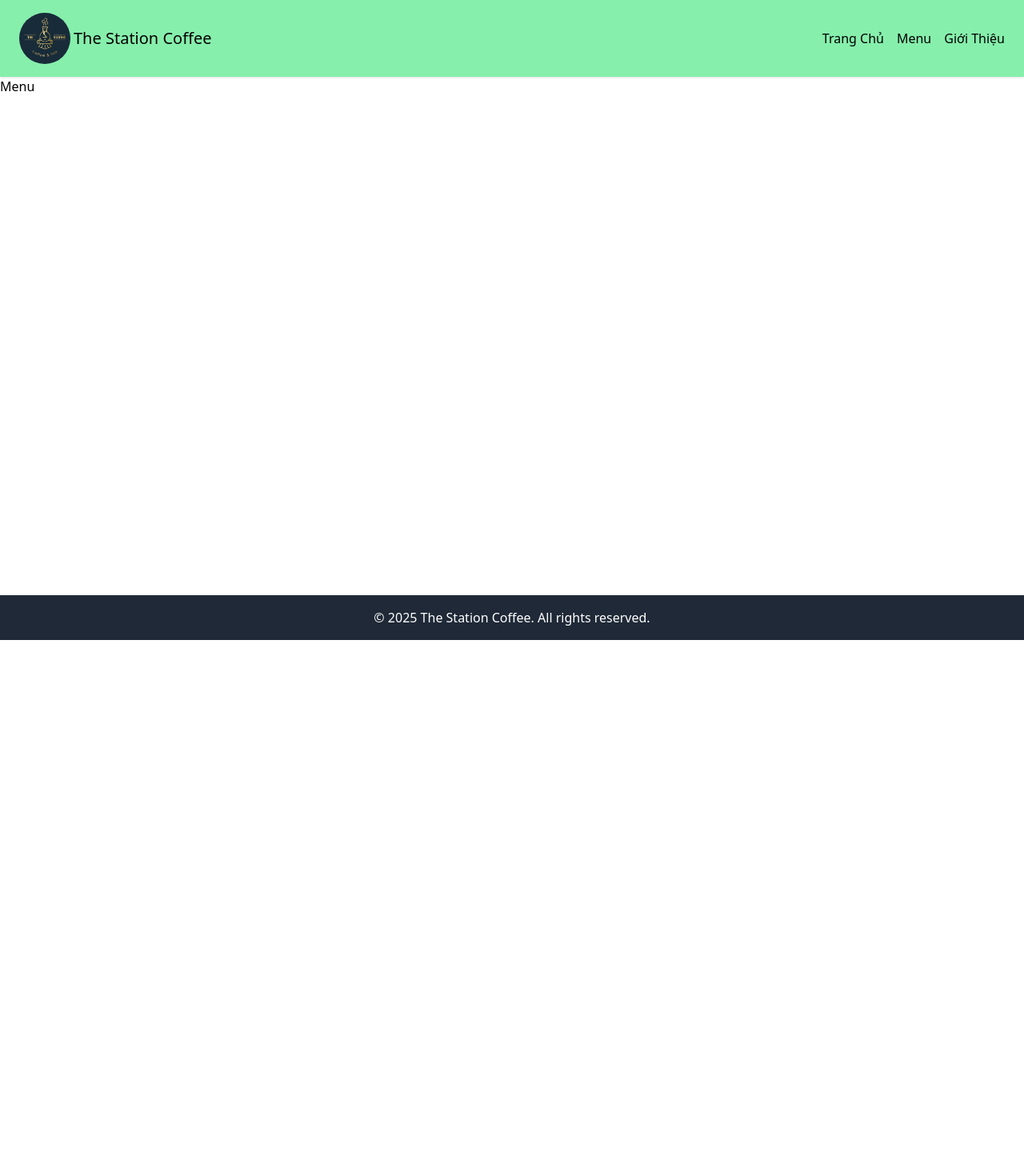
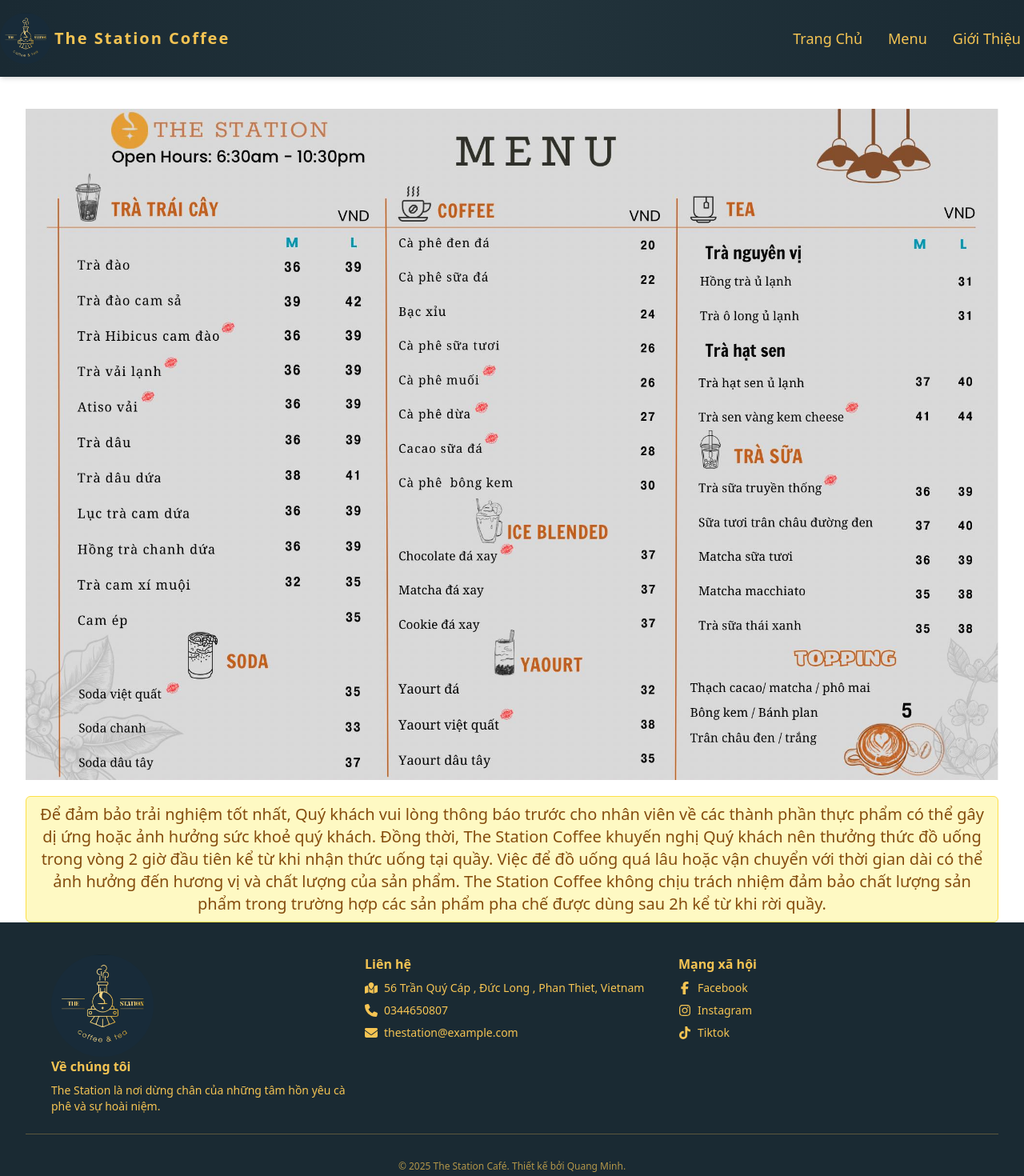
Before and after one commit to QuangMinh03042005/the-station-coffee-frontend, a React (Vite) app: page /menu in a window 1280 px wide. Shown: the top 1470 px of the page at 80% size. Before the commit the page ends 800 px from the top, so only its background shows below. Built offline with nearby package versions, Linux system fonts and the light colour scheme.

Commit message:
feat: add react-icons and add more ui.

```diff
--- a/package.json
+++ b/package.json
@@ -13,6 +13,7 @@
     "@tailwindcss/postcss": "^4.1.11",
     "react": "^19.1.0",
     "react-dom": "^19.1.0",
+    "react-icons": "^5.5.0",
     "react-router-dom": "^7.6.3"
   },
   "devDependencies": {
--- a/src/components/Footer.jsx
+++ b/src/components/Footer.jsx
@@ -1,7 +1,94 @@
+import { getImage } from "../utils/images";
+import { FaFacebookF, FaInstagram, FaTiktok, FaMapLocation, FaPhone, FaEnvelope } from 'react-icons/fa6';
+
+
+const logo = getImage("images", "logo")
+console.log(logo)
+
 function Footer() {
+  // return (
+  //   <footer className="bg-gray-800 text-white text-center p-4 mt-8">
+  //     <p>&copy;The Station Coffee 2023. All rights reserved. Website by The Station Coffee.</p>
+  //   </footer>
+  // );
   return (
-    <footer className="bg-gray-800 text-white text-center p-4 mt-8">
-      <p>&copy; {new Date().getFullYear()} The Station Coffee. All rights reserved.</p>
+    <footer className="bg-[#1a2a33] text-[#f5c453] px-8 py-10">
+      <div className="max-w-6xl mx-auto grid grid-cols-1 sm:grid-cols-3 gap-6 text-sm">
+        {/* Cột 1 - Có logo */}
+        <div>
+          <img
+            src={logo}
+            alt="The Station Logo"
+            className="w-[128px] h-[128px] rounded-full"
+          />
+          <h3 className="text-base font-semibold mb-2">Về chúng tôi</h3>
+          <p>
+            The Station là nơi dừng chân của những tâm hồn yêu cà phê và sự
+            hoài niệm.
+          </p>
+        </div>
+
+        {/* Cột 2 - Liên hệ */}
+        <div>
+          <h3 className="text-base font-semibold mb-2">Liên hệ</h3>
+          <ul className="space-y-2">
+            <li className="flex items-start space-x-2">
+              <FaMapLocation className="w-4 h-4 mt-0.5 flex-shrink-0" />
+              <span>56 Trần Quý Cáp , Đức Long , Phan Thiet, Vietnam</span>
+            </li>
+            <li className="flex items-center space-x-2">
+              <FaPhone className="w-4 h-4 flex-shrink-0" />
+              <span>0344650807</span>
+            </li>
+            <li className="flex items-center space-x-2">
+              <FaEnvelope className="w-4 h-4 flex-shrink-0" />
+              <span>thestation@example.com</span>
+            </li>
+          </ul>
+        </div>
+
+        {/* Cột 3 - Mạng xã hội */}
+        <div>
+          <h3 className="text-base font-semibold mb-2">Mạng xã hội</h3>
+          <ul className="space-y-2">
+            <li>
+              <a
+                href="https://www.facebook.com/profile.php?id=61557606703213"
+                className="flex items-center space-x-2 hover:underline hover:text-white transition"
+              >
+                <FaFacebookF className="w-4 h-4" />
+                <span>Facebook</span>
+              </a>
+            </li>
+            <li>
+              <a
+                href="https://www.instagram.com/_thestation86/"
+                className="flex items-center space-x-2 hover:underline hover:text-white transition"
+              >
+                <FaInstagram className="w-4 h-4" />
+                <span>Instagram</span>
+              </a>
+            </li>
+            <li>
+              <a
+                href="#"
+                className="flex items-center space-x-2 hover:underline hover:text-white transition"
+              >
+                <FaTiktok className="w-4 h-4" />
+                <span>Tiktok</span>
+              </a>
+            </li>
+          </ul>
+        </div>
+      </div>
+
+      {/* Thanh ngăn cách */}
+      <hr className="my-6 border-t border-[#f5c453]/30" />
+
+      {/* Copyright */}
+      <div className="mt-8 text-center text-xs text-[#f5c453]/70">
+        &copy; 2025 The Station Café. Thiết kế bởi Quang Minh.
+      </div>
     </footer>
   );
 }
--- a/src/components/navBar.jsx
+++ b/src/components/navBar.jsx
@@ -8,20 +8,21 @@
   const items = ["Trang Chủ", "Menu", "Giới Thiệu"]
   const links = ["/", "menu", "about" ]
   return (
-    <nav className="bg-green-300 shadow px-6 py-4 flex justify-between items-center">
+    <nav className="bg-gradient-to-r from-[#1a2a33] via-[#22333b] to-[#1a2a33] text-[#f5c453] shadow-md py-4 flex justify-between items-center">
       <div className="flex items-center justify-center space-x-1">
         <img
           src={logo}
           className="w-16 h-16 rounded-full"
         ></img>
-        <h1 className="text-xl">The Station Coffee</h1>
+        <span className="text-xl font-semibold tracking-widest">The Station Coffee</span>
       </div>
 
       <div >
-        <ul className="flex space-x-4 leading-loose">
+        <ul className="flex space-x-6 font-light text-lg">
           {
             items.map((item, index) => (
-              <li key={index} className="hover:bg-orange-500">
+              <li key={index} className="inline-block px-1 py-0.5 hover:underline underline-offset-8 decoration-[#f5c453] decoration-2 cursor-pointer transition-all duration-150"
+>
                 <Link to={links[index]} > {item}</Link>
                 </li>
             ))
--- a/src/pages/Menu.jsx
+++ b/src/pages/Menu.jsx
@@ -1,7 +1,14 @@
+import { getImage } from "../utils/images"
+
+const menu = getImage("images/menu", "menu")
 export default function Menu() {
     return (
-        <div>
-            <h1>Menu</h1>
+        <div className="flex flex-col gap-5 px-8 mt-10 w-full items-center">
+            <img src={menu}></img>
+            <h1 className="bg-yellow-100 text-yellow-800 border border-yellow-300 px-4 py-2 rounded-md text-center text-xl">
+                Để đảm bảo trải nghiệm tốt nhất, Quý khách vui lòng thông báo trước cho nhân viên về các thành phần thực phẩm có thể gây dị ứng hoặc ảnh hưởng sức khoẻ quý khách.
+                Đồng thời, The Station Coffee khuyến nghị Quý khách nên thưởng thức đồ uống trong vòng 2 giờ đầu tiên kể từ khi nhận thức uống tại quầy. Việc để đồ uống quá lâu hoặc vận chuyển với thời gian dài có thể ảnh hưởng đến hương vị và chất lượng của sản phẩm.
+                The Station Coffee không chịu trách nhiệm đảm bảo chất lượng sản phẩm trong trường hợp các sản phẩm pha chế được dùng sau 2h kể từ khi rời quầy.</h1>
         </div>
     )
 }
```
Also changed, not shown: src/assets/images/menu/menu.jpg (added), 1 other file (tests, documents, lock files or other folders).
